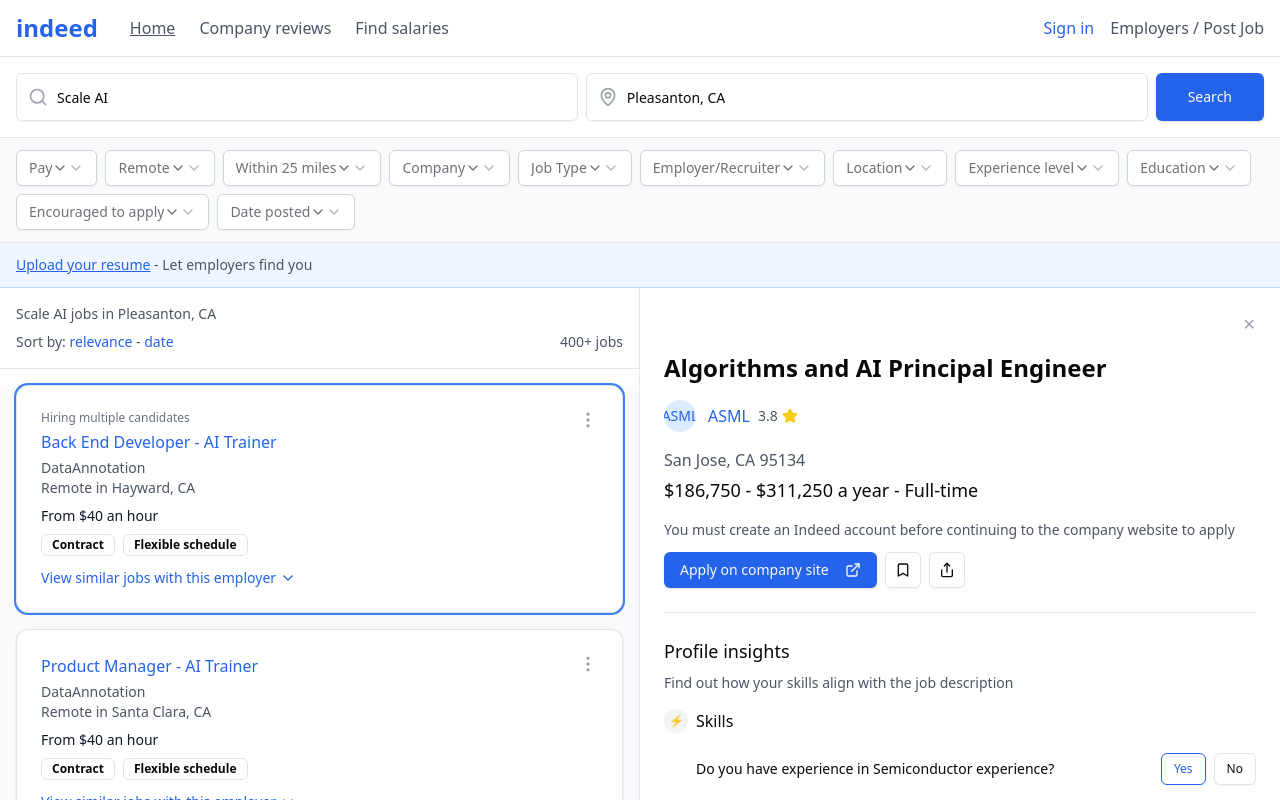
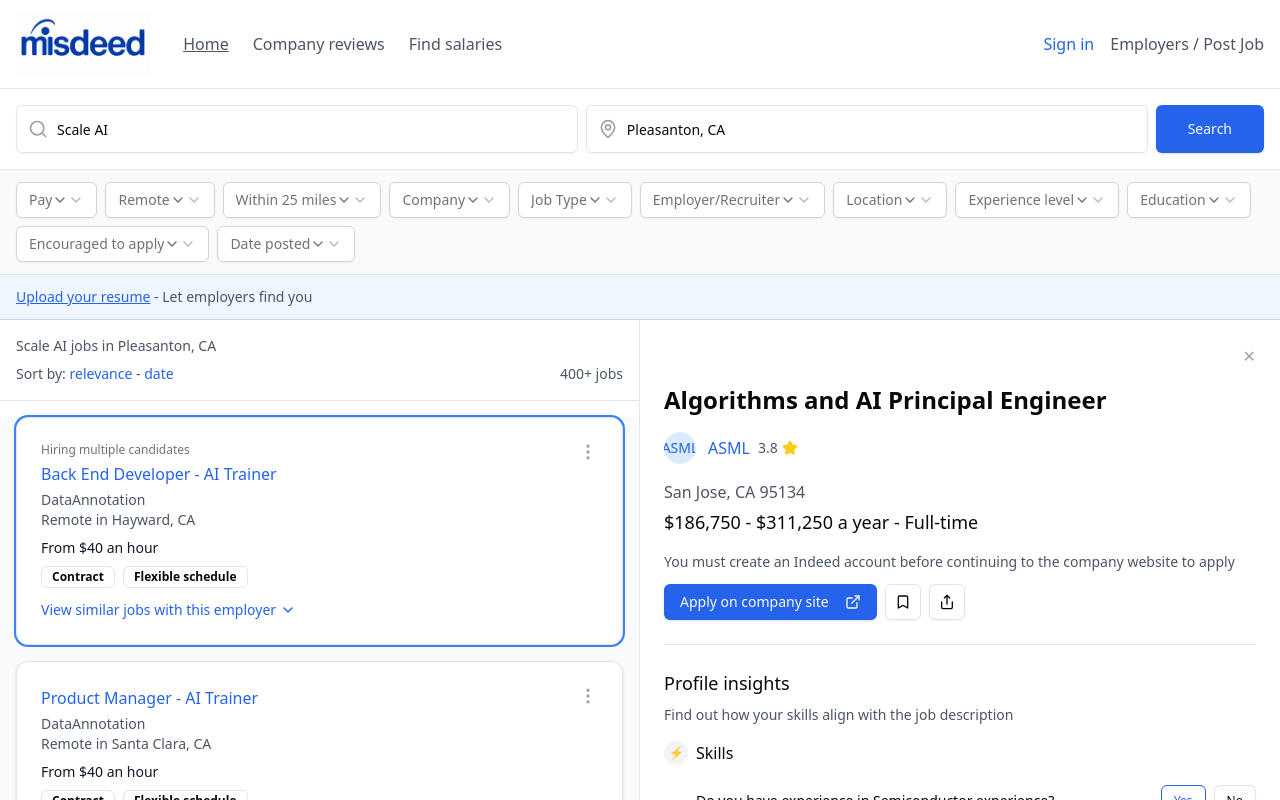
Before and after one commit to biohacker101/misdeed, a Next.js app: page / in a window 1280 px wide. Shown: the top 800 px of the page. Built offline with nearby package versions, Linux system fonts and the light colour scheme.

Commit message:
added misdeed logo

```diff
--- a/src/app/page.tsx
+++ b/src/app/page.tsx
@@ -9,6 +9,7 @@ import { Select, SelectContent, SelectItem, SelectTrigger, SelectValue } from '@
 import { Avatar, AvatarFallback, AvatarImage } from '@/components/ui/avatar'
 import { Separator } from '@/components/ui/separator'
 import { Search, MapPin, ChevronDown, MoreVertical, Star, ExternalLink, Bookmark, Share } from 'lucide-react'
+import { MisdeedLogo } from '@/components/ui/logo'
 
 export default function IndeedClone() {
   const [selectedJob, setSelectedJob] = useState(0)
@@ -56,7 +57,7 @@ export default function IndeedClone() {
       <header className="border-b border-gray-200 bg-white">
         <div className="flex items-center justify-between px-4 py-3 max-w-7xl mx-auto">
           <div className="flex items-center space-x-8">
-            <div className="text-blue-600 font-bold text-2xl">indeed</div>
+            <MisdeedLogo />
             <nav className="hidden md:flex space-x-6">
               <a href="/" className="text-gray-600 hover:text-gray-900 underline">Home</a>
               <a href="/company-reviews" className="text-gray-600 hover:text-gray-900">Company reviews</a>
--- /dev/null
+++ b/src/components/ui/logo.tsx
@@ -0,0 +1,39 @@
+import React from 'react'
+import Image from 'next/image'
+
+export function MisdeedLogo({ className = "h-16" }: { className?: string }) {
+  return (
+    <div className={className}>
+      {/* Using the actual logo image - fallback to SVG if image not found */}
+      <Image
+        src="/misdeed-logo.png"
+        alt="Misdeed Logo"
+        width={400}
+        height={120}
+        className="h-full w-auto"
+        priority
+        onError={(e) => {
+          // Fallback to SVG if image not found
+          const target = e.target as HTMLImageElement;
+          target.style.display = 'none';
+          const parent = target.parentElement;
+          if (parent) {
+            parent.innerHTML = `
+              <svg viewBox="0 0 540 180" class="h-full w-auto" fill="none" xmlns="http://www.w3.org/2000/svg">
+                <path d="M75 35C75 20 85 10 100 10C115 10 125 20 125 35" stroke="#1e40af" stroke-width="8" fill="none" stroke-linecap="round"/>
+                <circle cx="100" cy="35" r="8" fill="#1e40af"/>
+                <text x="0" y="140" font-size="90" font-weight="bold" fill="#1e40af" font-family="Arial, sans-serif">m</text>
+                <text x="75" y="140" font-size="90" font-weight="bold" fill="#1e40af" font-family="Arial, sans-serif">i</text>
+                <text x="110" y="140" font-size="90" font-weight="bold" fill="#1e40af" font-family="Arial, sans-serif">s</text>
+                <text x="160" y="140" font-size="90" font-weight="bold" fill="#1e40af" font-family="Arial, sans-serif">d</text>
+                <text x="230" y="140" font-size="90" font-weight="bold" fill="#1e40af" font-family="Arial, sans-serif">e</text>
+                <text x="290" y="140" font-size="90" font-weight="bold" fill="#1e40af" font-family="Arial, sans-serif">e</text>
+                <text x="350" y="140" font-size="90" font-weight="bold" fill="#1e40af" font-family="Arial, sans-serif">d</text>
+              </svg>
+            `;
+          }
+        }}
+      />
+    </div>
+  )
+}
```
Also changed, not shown: public/misdeed-logo.png (added).
